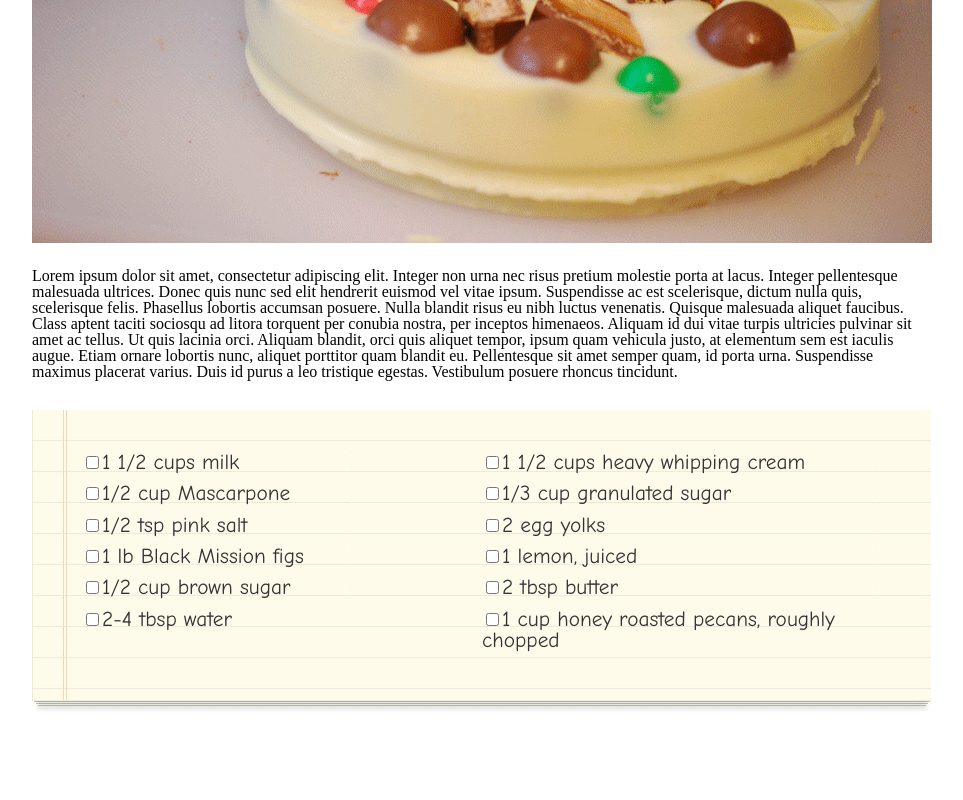
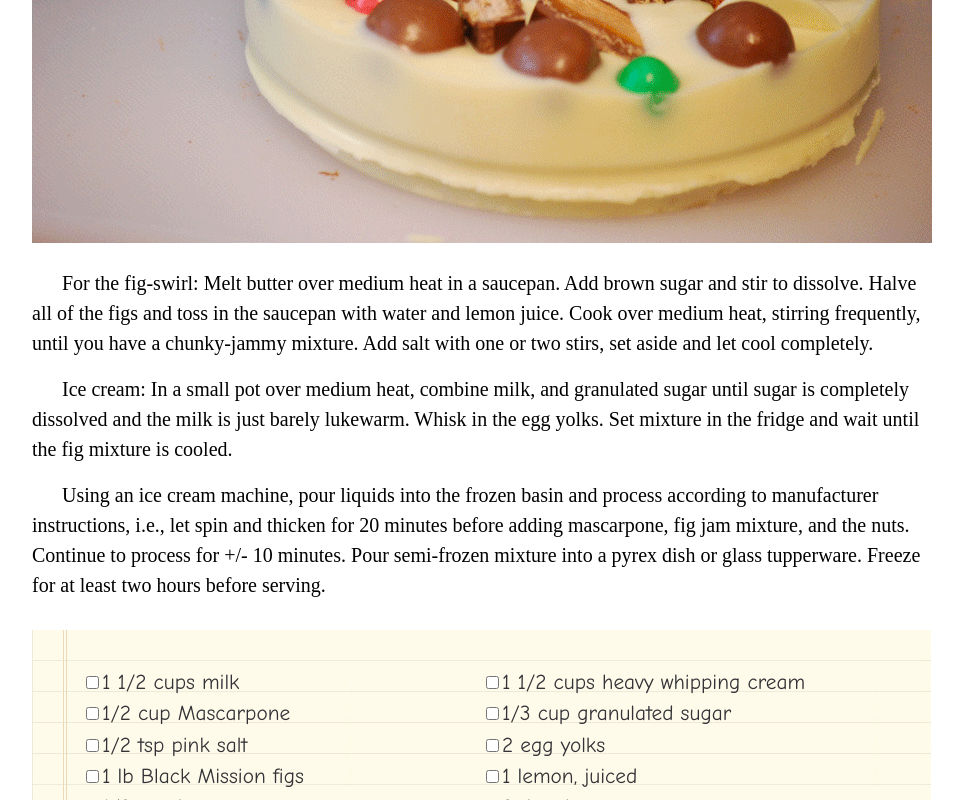
Before and after one commit to philipwerner/chocolate-pizza, a plain HTML site: page index.html in a window 1280 px wide. Shown: the part 623-1423 px from the top of the page, without its empty margins (118-1081 px from the left). Drawn offline with Linux system fonts and the light colour scheme.

Commit message:
typed out ingridient paragraphs and styled

```diff
--- a/index.html
+++ b/index.html
@@ -40,7 +40,11 @@
       <img class="hero" src="Images\choco-pizza.png">
 
       <section class="instructions">
-      <p>Lorem ipsum dolor sit amet, consectetur adipiscing elit. Integer non urna nec risus pretium molestie porta at lacus. Integer pellentesque malesuada ultrices. Donec quis nunc sed elit hendrerit euismod vel vitae ipsum. Suspendisse ac est scelerisque, dictum nulla quis, scelerisque felis. Phasellus lobortis accumsan posuere. Nulla blandit risus eu nibh luctus venenatis. Quisque malesuada aliquet faucibus. Class aptent taciti sociosqu ad litora torquent per conubia nostra, per inceptos himenaeos. Aliquam id dui vitae turpis ultricies pulvinar sit amet ac tellus. Ut quis lacinia orci. Aliquam blandit, orci quis aliquet tempor, ipsum quam vehicula justo, at elementum sem est iaculis augue. Etiam ornare lobortis nunc, aliquet porttitor quam blandit eu. Pellentesque sit amet semper quam, id porta urna. Suspendisse maximus placerat varius. Duis id purus a leo tristique egestas. Vestibulum posuere rhoncus tincidunt.</p>
+      <p>For the fig-swirl: Melt butter over medium heat in a saucepan. Add brown sugar and stir to dissolve. Halve all of the figs and toss in the saucepan with water and lemon juice. Cook over medium heat, stirring frequently, until you have a chunky-jammy mixture. Add salt with one or two stirs, set aside and let cool completely.</p>
+      <br>
+      <p>Ice cream: In a small pot over medium heat, combine milk, and granulated sugar until sugar is completely dissolved and the milk is just barely lukewarm. Whisk in the egg yolks. Set mixture in the fridge and wait until the fig mixture is cooled.</p>
+      <br>
+      <p>Using an ice cream machine, pour liquids into the frozen basin and process according to manufacturer instructions, i.e., let spin and thicken for 20 minutes before adding mascarpone, fig jam mixture, and the nuts. Continue to process for +/- 10 minutes. Pour semi-frozen mixture into a pyrex dish or glass tupperware. Freeze for at least two hours before serving.</p>
       </section>
 
     <section class="checklist">
--- a/style.css
+++ b/style.css
@@ -1,6 +1,7 @@
 body {
   width: 1200px;
 }
+/*Header*/
 header {
   width: 900px;
   height: 50px;
@@ -79,6 +80,11 @@ main {
   width: 900px;
   margin: 0 auto;
   margin-bottom: 30px;
+}
+.instructions p {
+  text-indent: 30px;
+  font-size: 15pt;
+  line-height: 1.5;
 }
 /*Ingridients*/
 .checklist {
```
